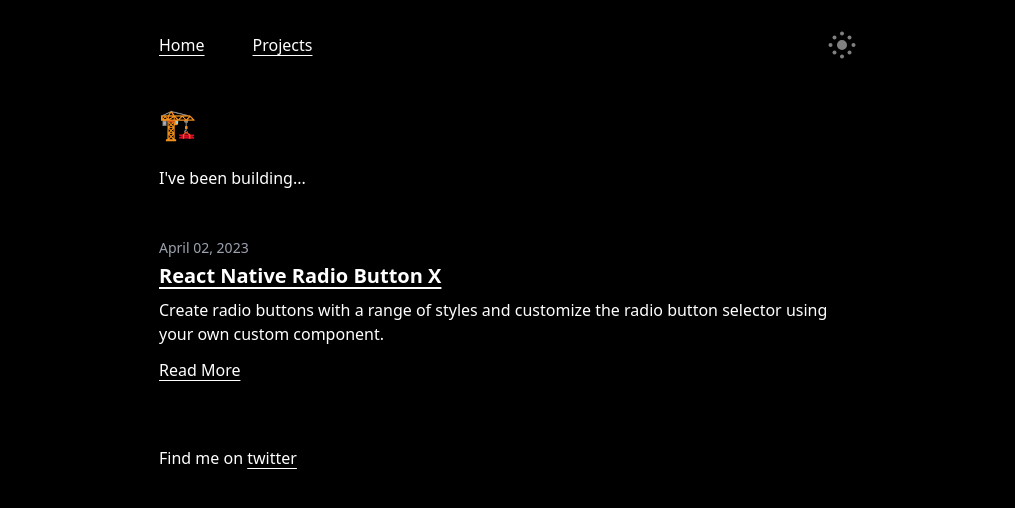
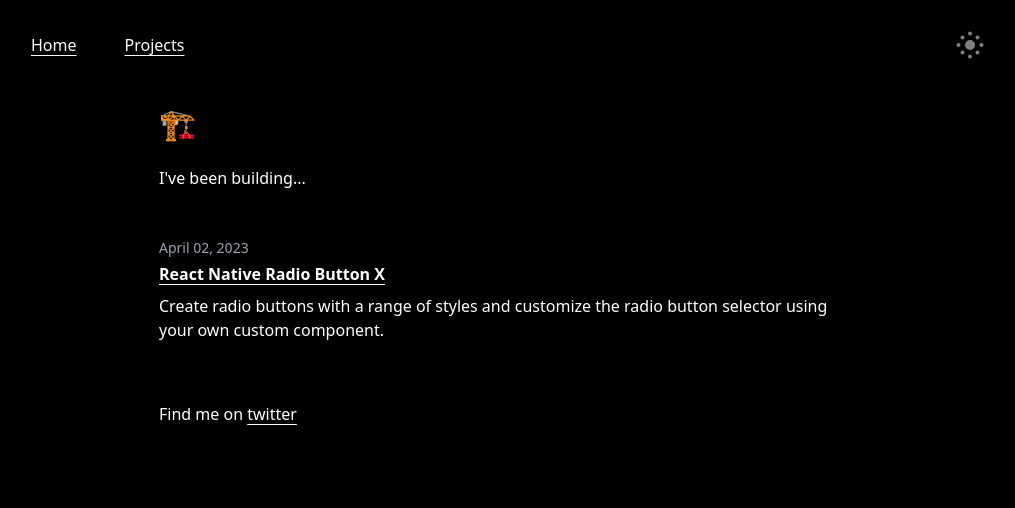
Before and after one commit to eniodev/enio, a Next.js app: page /about in a window 1280 px wide. Shown: the top 508 px of the page, without its empty margins (129-1144 px from the left). Built offline with nearby package versions, Linux system fonts and the light colour scheme.

Commit message:
adjusting screen spacing

```diff
--- a/components/Layout.tsx
+++ b/components/Layout.tsx
@@ -16,7 +16,7 @@ const Layout = ({ children, customMeta }: LayoutProps): JSX.Element => {
     <>
       <Head customMeta={customMeta} />
       <header>
-        <div className="max-w-5xl lg:px-40 mx-auto sm:px-8">
+        <div className="max-w-5xl lg:px-8 mx-auto sm:px-8">
           <div className="flex items-center justify-between py-6">
             <Navigation />
             <ThemeSwitch />
--- a/pages/about.tsx
+++ b/pages/about.tsx
@@ -30,7 +30,7 @@ export const About = ({ posts }: IndexProps): JSX.Element => {
           <p className="mb-1 text-sm text-gray-500 dark:text-gray-400">
             {format(parseISO(post.date), 'MMMM dd, yyyy')}
           </p>
-          <h1 className="mb-2 text-xl">
+          <h1 className="mb-2 text-base">
             <Link as={`/projects/${post.slug}`} href={`/projects/[slug]`}>
               <a className="text-gray-900 dark:text-white dark:hover:text-blue-400">
                 {post.title}
@@ -38,11 +38,6 @@ export const About = ({ posts }: IndexProps): JSX.Element => {
             </Link>
           </h1>
           <p className="mb-3">{post.description}</p>
-          <p>
-            <Link as={`/projects/${post.slug}`} href={`/projects/[slug]`}>
-              <a>Read More</a>
-            </Link>
-          </p>
         </article>
       ))}
 
```
